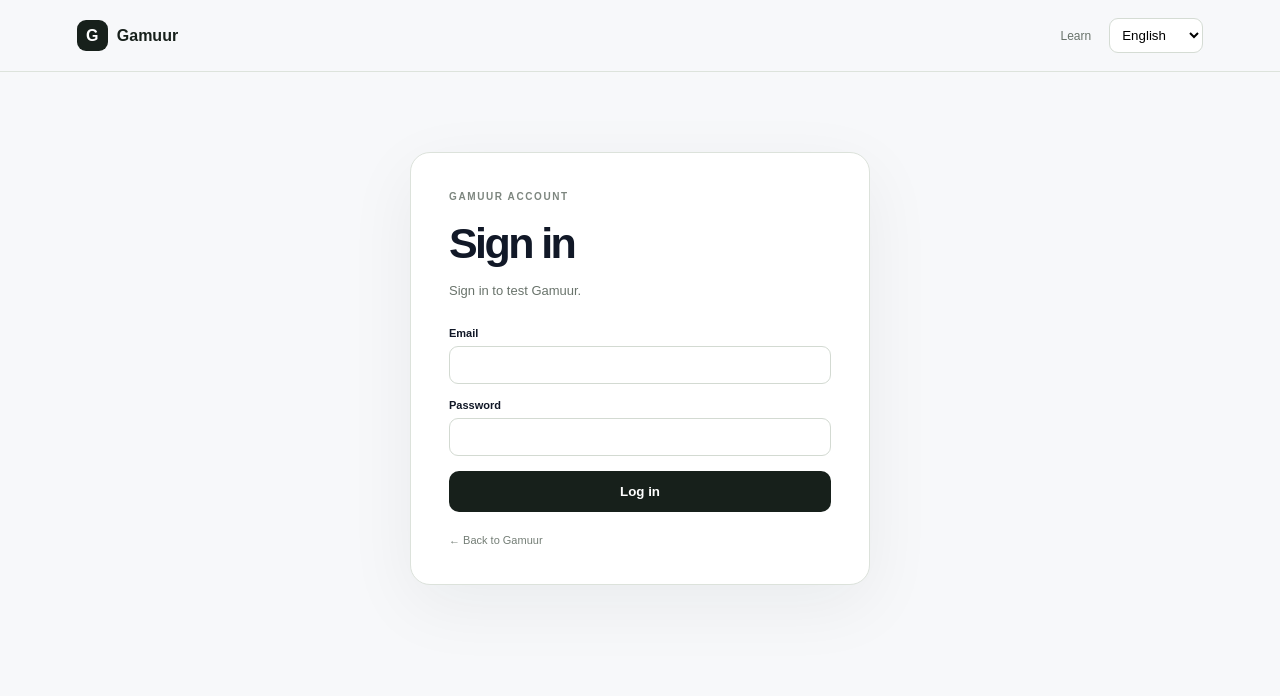
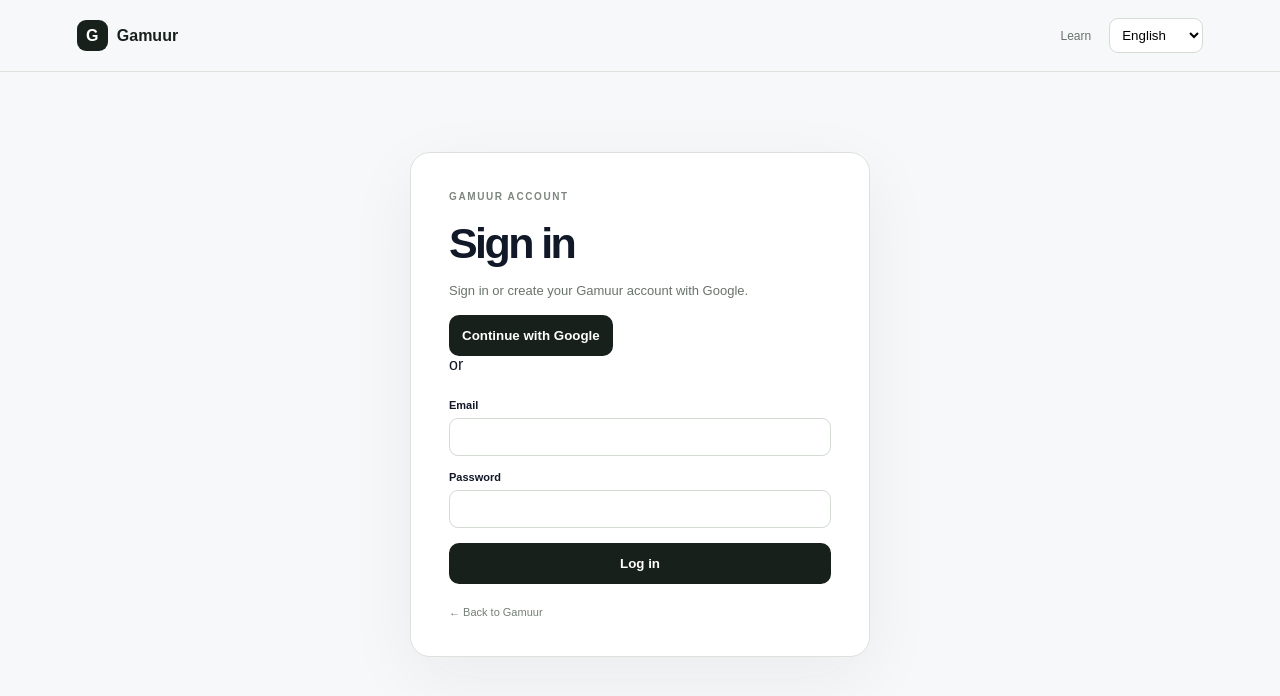
Before and after one commit to Taranco740/economic-intelligence-frontend, a Next.js app: page /auth in a window 1280 px wide. Shown: the top 696 px of the page. Built offline with nearby package versions, Linux system fonts and the light colour scheme; no server answers.

Commit message:
Add Google sign in and account creation

```diff
--- a/app/auth/page.tsx
+++ b/app/auth/page.tsx
@@ -36,6 +36,27 @@
     }
   }
 
+  async function signInWithGoogle() {
+    setBusy(true);
+    setMessage("");
+
+    try {
+      const sb = createSupabaseBrowserClient();
+      if (!sb) throw new Error(t.error);
+
+      const redirectTo = `${window.location.origin}/auth/callback`;
+      const { error } = await sb.auth.signInWithOAuth({
+        provider: "google",
+        options: { redirectTo },
+      });
+
+      if (error) throw error;
+    } catch (err) {
+      setMessage(err instanceof Error ? err.message : t.error);
+      setBusy(false);
+    }
+  }
+
   return (
     <main className="auth">
       <nav>
@@ -60,11 +81,17 @@
         <h1>{t.signIn}</h1>
         <p>
           {language === "so"
-            ? "Soo gal si aad u tijaabiso Gamuur."
+            ? "Soo gal ama akoon cusub ku samee Google."
             : language === "ar"
-              ? "سجّل الدخول لاختبار Gamuur."
-              : "Sign in to test Gamuur."}
+              ? "سجّل الدخول أو أنشئ حسابًا جديدًا باستخدام Google."
+              : "Sign in or create your Gamuur account with Google."}
         </p>
+
+        <button className="submit" type="button" onClick={signInWithGoogle} disabled={busy}>
+          {busy ? "…" : "Continue with Google"}
+        </button>
+
+        <div className="divider">or</div>
 
         <form onSubmit={submit}>
           <label>
```
